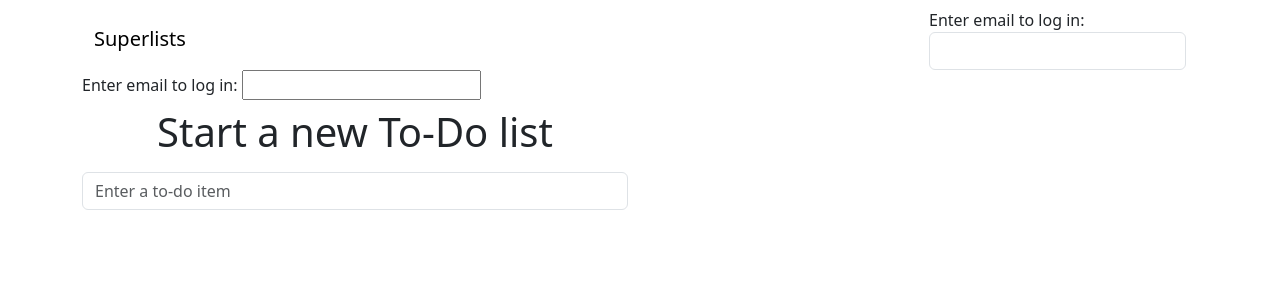
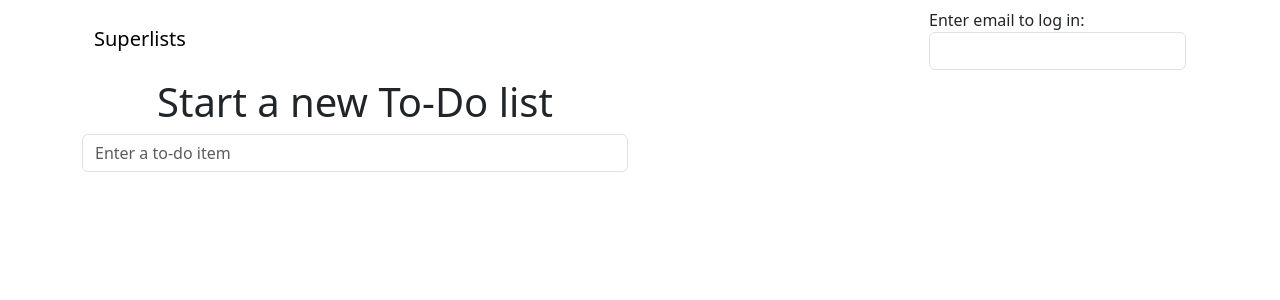
Before and after one commit to OIITuMuCT/TDD, a Django app: page /lists/ in a window 1280 px wide. Shown: the top 300 px of the page. Run offline with Django 5.2, Linux system fonts and the light colour scheme; some libraries are stand-ins or nearby versions.

Commit message:
изменен базовый шаболн

```diff
--- a/lists/templates/base.html
+++ b/lists/templates/base.html
@@ -9,47 +9,46 @@
 </head>
 <body>
     <div class="container">
-        <div class="navbar navbar-default" role="navigation">
+
+      <nav class="navbar navbar-default" role="navigation">
         <div class="container-fluid">
-                <a href="/" class="navbar-brand">Superlists</a>
+          <a class="navbar-brand" href="/">Superlists</a>
+          {% if user.email %}
+            <ul class="nav navbar-nav navbar-right">
+              <li class="navbar-text">Logged in as {{ user.email }}</li>
+              <li><a href="{% url 'logout' %}">Log out</a></li>
+            </ul>
+          {% else %}
             <form class="navbar-form navbar-right"
                   method="POST"
-                    action="{% url "send_login_email" %}">
+                  action="{% url 'send_login_email' %}">
               <span>Enter email to log in:</span>
-                    <input class="form-control" name="email" type="text">
+              <input class="form-control" name="email" type="text" />
               {% csrf_token %}
             </form>
+          {% endif %}
+        </div>
+      </nav>
+
       {% if messages %}
         <div class="row">
           <div class="col-md-8">
             {% for message in messages %}
-                    {% if message.level_tag == 'success'%}
-                    <div class="alert alert-success">{{message}}</div>
+              {% if message.level_tag == 'success' %}
+                <div class="alert alert-success">{{ message }}</div>
               {% else %}
-                    <div class="alert alert-warning">{{message}}</div>
+                <div class="alert alert-warning">{{ message }}</div>
               {% endif %}
             {% endfor %}
-
           </div>
         </div>
       {% endif %}
-            </div>
-            {% if user.is_authenticated %}
-            <p>Logged in as {{ user.email }}</p>
-            <p><a id="id_logout" href="{% url "logout" %}">Log out</a></p>
-            {% else %}
-            <form method="POST" action="{% url "send_login_email" %}" >
-                Enter email to log in: <input name="email" type="text">
-                {% csrf_token %}
-            </form>
-            {% endif %}
-        </div>
+
       <div class="row">
         <div class="col-md-6 col-md-offset-3 jumbotron">
           <div class="text-center">
             <h1>{% block header_text %}{% endblock %}</h1>
             <form method="POST" action="{% block form_action %}{% endblock %}">
-                            <p style="text-align: center;"></p>
               {{ form.text }}
               {% csrf_token %}
               {% if form.errors %}
@@ -61,13 +60,12 @@
           </div>
         </div>
       </div>
-    </div>
+
       <div class="row">
         <div class="col-md-6 col-md-offset-3">
           {% block table %}
           {% endblock %}
         </div>
       </div>
-    </div>
 </body>
 </html>
```
Lines whose indentation alone changed are shown as unchanged.
